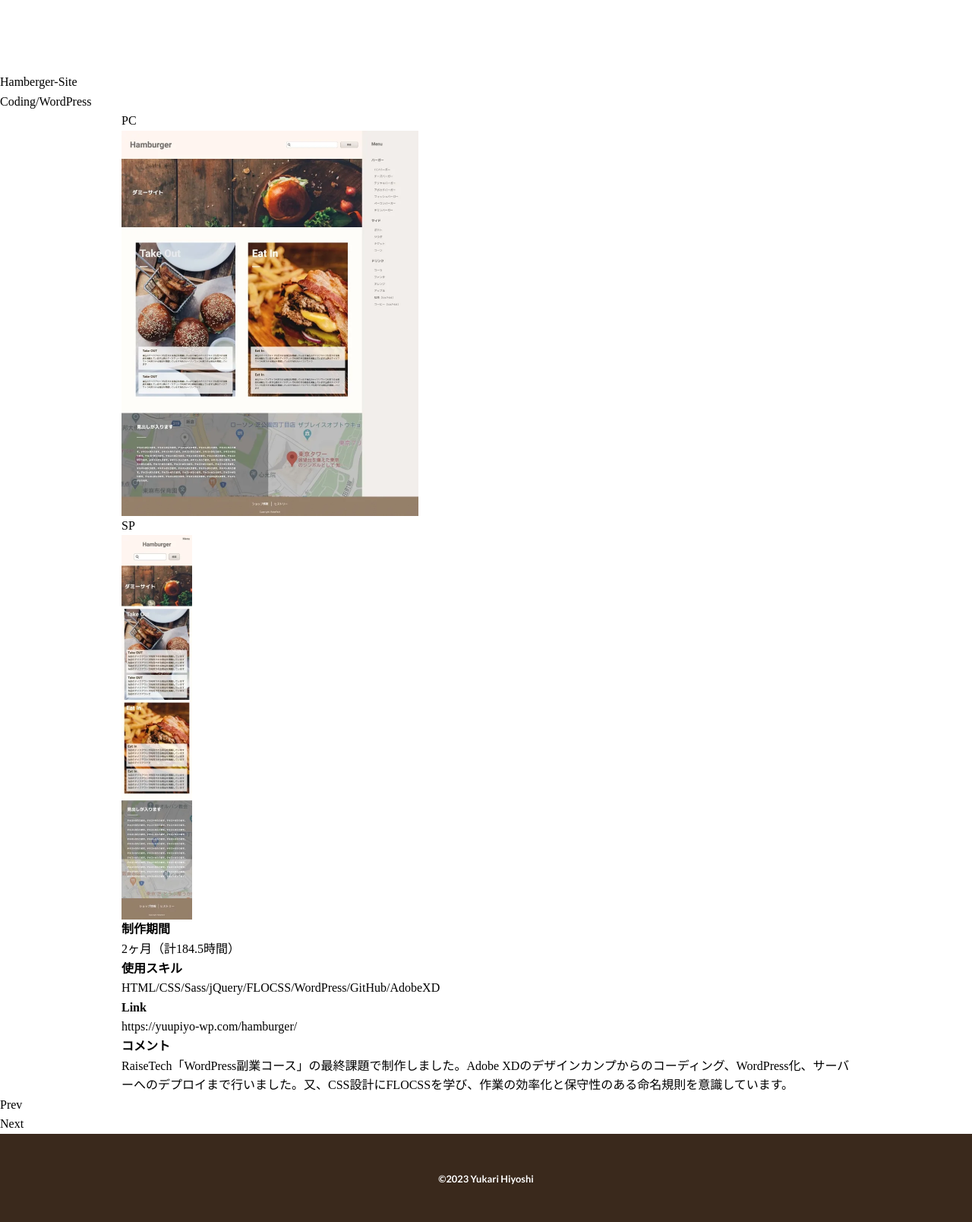
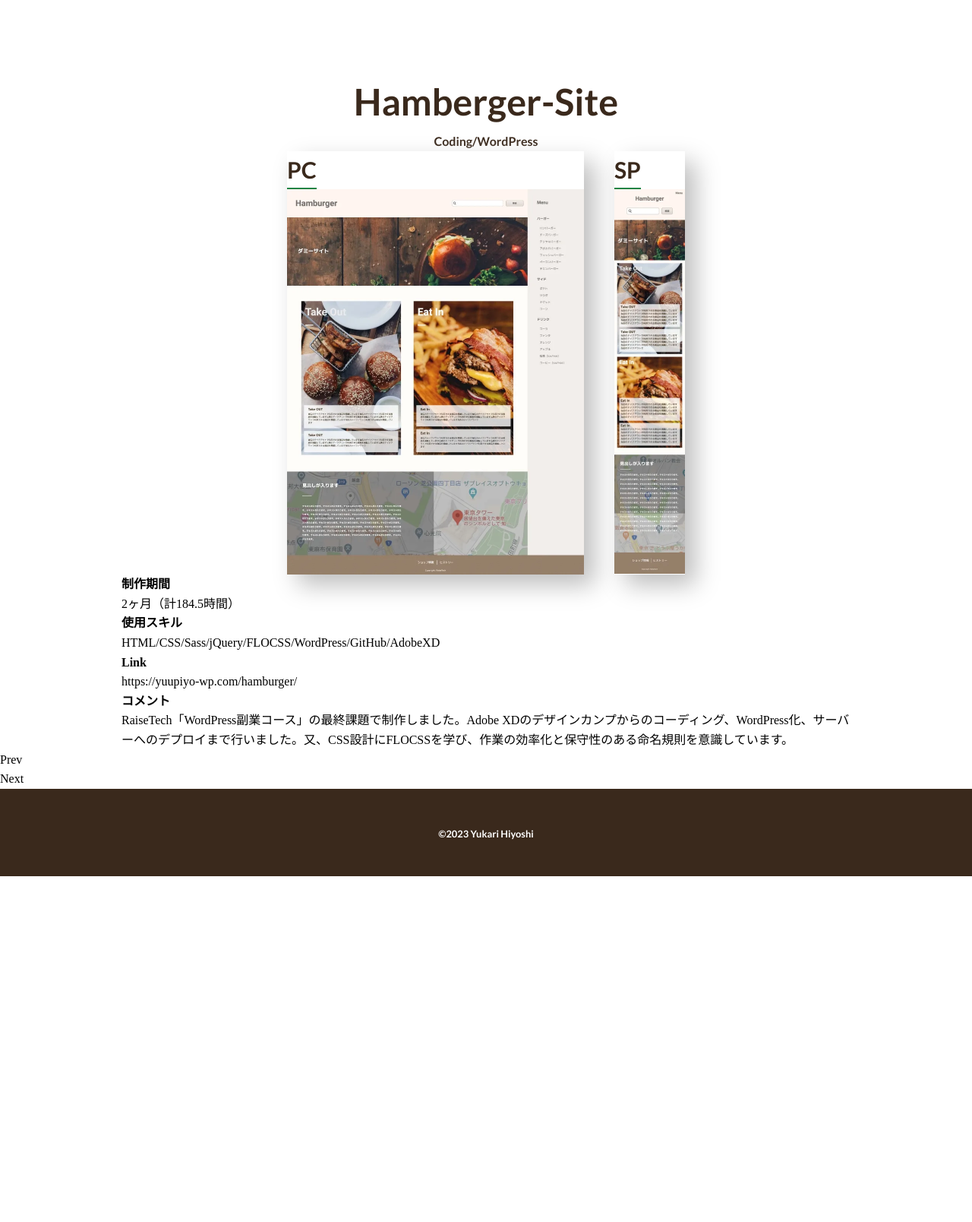
Before and after one commit to yuupiyo/MyPortfolio, a PHP site: page /single.html in a window 1280 px wide. Shown: the part 65-1673 px from the top of the page at 76% size. After the commit the page ends 1218 px from the top, so only its background shows below. Run offline with PHP 8.4, Linux system fonts and the light colour scheme; some libraries are stand-ins or nearby versions.

Commit message:
single/大まかなスタイリング完成

```diff
--- a/css/style.css
+++ b/css/style.css
@@ -535,6 +535,22 @@ img {
     opacity: 1;
   }
 }
+.p-single__title {
+  width: 100%;
+  display: inline-block;
+  margin: 0 auto;
+  text-align: center;
+}
+.p-single__h3 {
+  display: inline-block;
+  font-size: 8vw;
+}
+@media screen and (width >= 375px) {
+  .p-single__h3 {
+    font-size: 1.875rem;
+  }
+}
+
 .p-skill {
   margin-bottom: 15rem;
 }
--- /dev/null
+++ b/scss/object/project/_single.scss
@@ -0,0 +1,17 @@
+@use "../../foundation/global" as g;
+
+.p-single {
+  &__title {
+    width: 100%;
+    display: inline-block;
+    margin: 0 auto;
+    text-align: center;
+  }
+  &__h3 {
+    display: inline-block;
+    font-size: g.sp-vw(30);
+    @include g.sp {
+      font-size: g.rem(30);
+    }
+  }
+}
--- a/scss/style.scss
+++ b/scss/style.scss
@@ -26,6 +26,7 @@
 @use "./object/project/hamburger";
 @use "./object/project/mainvisual";
 @use "./object/project/nav";
+@use "./object/project/single";
 @use "./object/project/skill";
 @use "./object/project/works";
 
--- a/single.html
+++ b/single.html
@@ -36,13 +36,13 @@
 
   <main class="l-main p-single" ontouchstart="">
     <div class="p-single__title">
-      <h2>Hamberger-Site</h2>
-      <p>Coding/WordPress</p>
+      <h2 class="c-title__h2 c-font-family__en c-color__brown">Hamberger-Site</h2>
+      <p class="c-text c-font-family__en c-color__brown">Coding/WordPress</p>
     </div>
     <div class="c-inner">
-      <ul>
-        <li>
-          <h3>PC</h3>
+      <ul class="c-flex__section">
+        <li class="p-single__li c-background__white c-shadow">
+          <h3 class="p-single__h3 c-font-family__en c-color__brown c-border-bottom">PC</h3>
           <figure>
             <picture>
               <source srcset="./images/hamberger-pc.webp" type="image/webp">
@@ -50,8 +50,8 @@
             </picture>
           </figure>
         </li>
-        <li>
-          <h3>SP</h3>
+        <li class="p-single__li c-background__white c-shadow">
+          <h3 class="p-single__h3 c-font-family__en c-color__brown c-border-bottom">SP</h3>
           <figure>
             <picture>
               <source srcset="./images/hamberger-sp.webp" type="image/webp">
```
Also changed, not shown: css/style.min.css, 2 other files.
